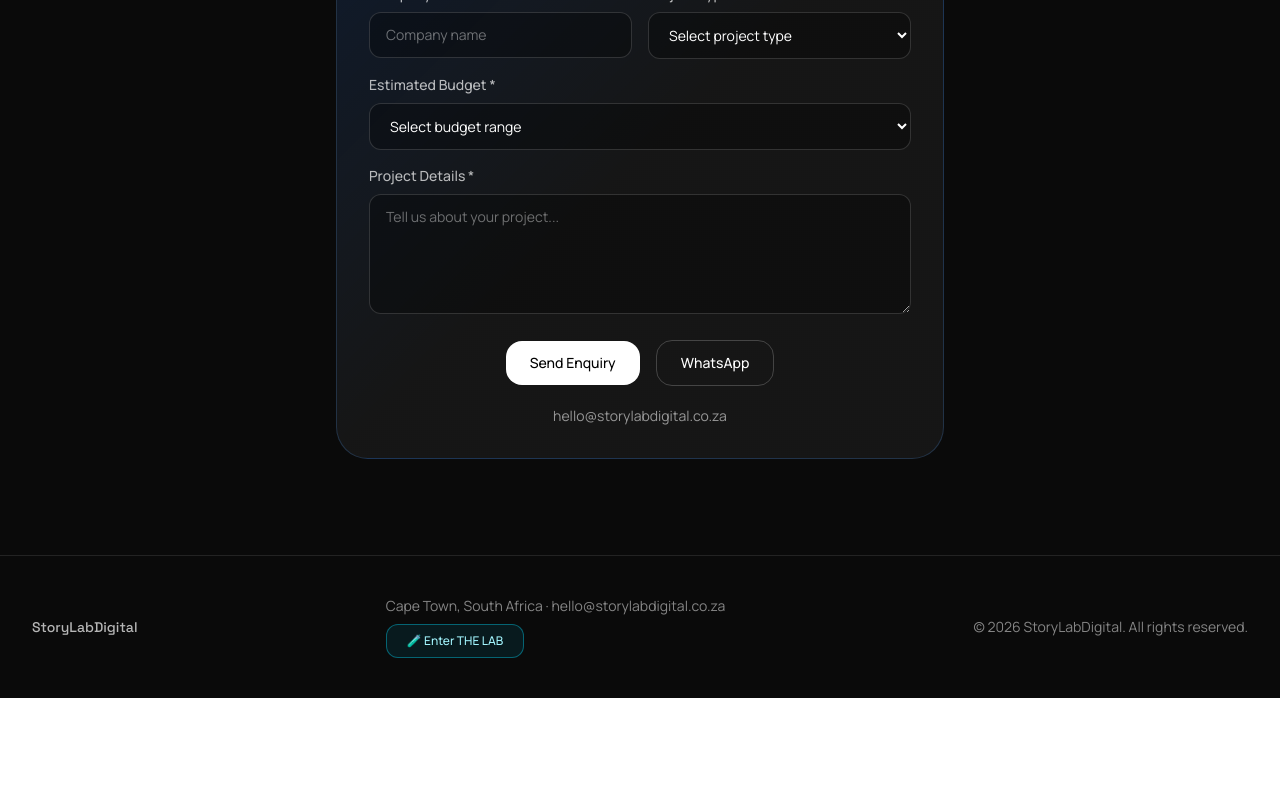
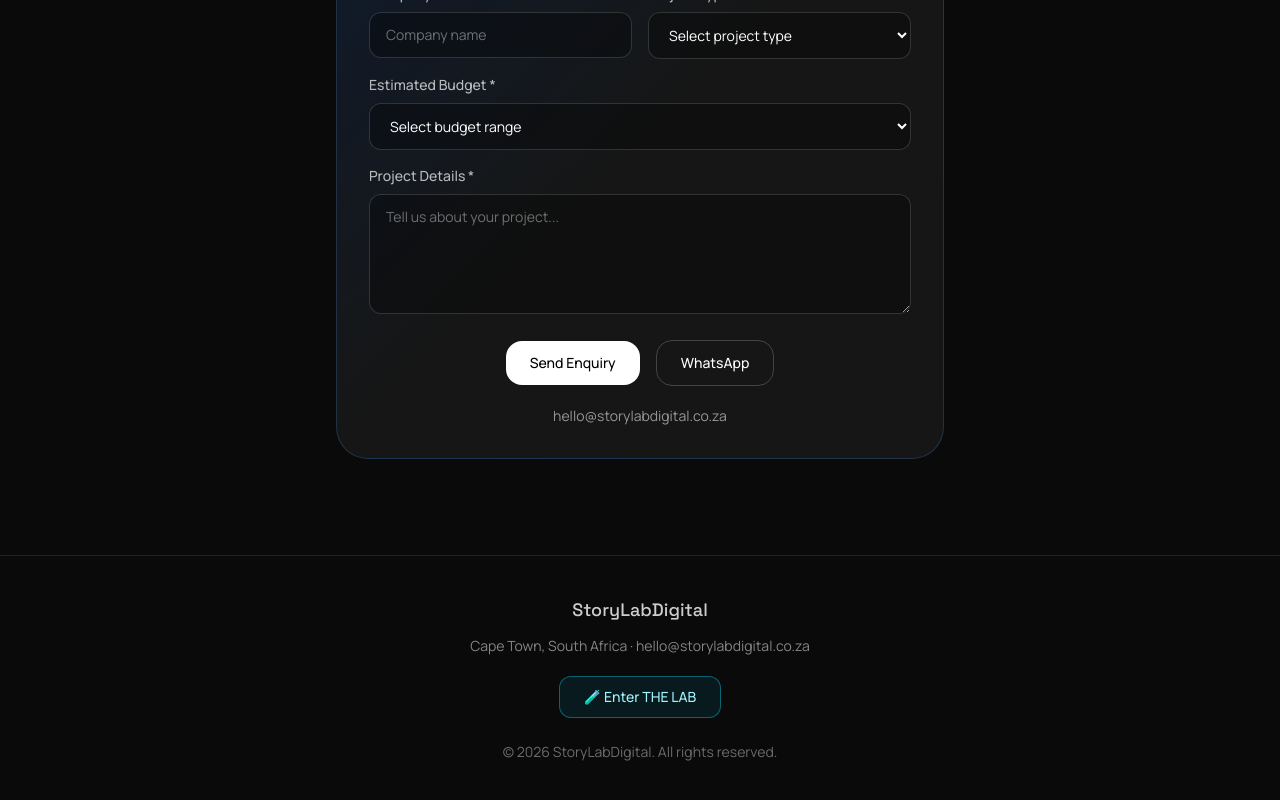
Before and after one commit to StoryLabDigital/storylabdigital-site, a Next.js app: page / in a window 1280 px wide. Shown: the part 7550-8350 px from the top of the page. Before the commit the page ends 8248 px from the top, so only its background shows below. Built offline with nearby package versions, Linux system fonts and the light colour scheme.

Commit message:
Woke2 THE LAB

```diff
--- a/app/page.tsx
+++ b/app/page.tsx
@@ -615,20 +615,29 @@
 
       {/* FOOTER */}
       <footer className="border-t border-white/10 bg-neutral-950">
-  <div className="mx-auto flex max-w-7xl flex-col items-center justify-between gap-4 px-6 py-10 text-sm text-white/50 md:flex-row lg:px-8">
-    <p className={`${headingFont.className} text-white/70`}>StoryLabDigital</p>
+  <div className="mx-auto max-w-7xl px-6 py-10 text-center lg:px-8">
 
-    <div className="flex flex-col items-center gap-2 md:items-start">
-      <p>Cape Town, South Africa · hello@storylabdigital.co.za</p>
+    <p className={`${headingFont.className} text-lg text-white/80`}>
+      StoryLabDigital
+    </p>
+
+    <p className="mt-3 text-sm text-white/50">
+      Cape Town, South Africa · hello@storylabdigital.co.za
+    </p>
+
+    <div className="mt-5">
       <a
-  href="/the-lab"
-  className="inline-flex items-center justify-center rounded-xl border border-cyan-400/40 bg-cyan-500/10 px-5 py-2 text-xs font-medium text-cyan-200 transition-all duration-300 hover:bg-cyan-500/20 hover:text-cyan-100 hover:shadow-[0_0_15px_rgba(34,211,238,0.3)]"
->
-  🧪 Enter THE LAB
-</a>
+        href="/the-lab"
+        className="inline-flex items-center justify-center rounded-xl border border-cyan-400/40 bg-cyan-500/10 px-6 py-2.5 text-sm font-medium text-cyan-200 transition-all duration-300 hover:bg-cyan-500/20 hover:text-cyan-100 hover:shadow-[0_0_15px_rgba(34,211,238,0.3)]"
+      >
+        🧪 Enter THE LAB
+      </a>
     </div>
 
-    <p>© {new Date().getFullYear()} StoryLabDigital. All rights reserved.</p>
+    <p className="mt-6 text-sm text-white/40">
+      © {new Date().getFullYear()} StoryLabDigital. All rights reserved.
+    </p>
+
   </div>
 </footer>
     </div>
```
